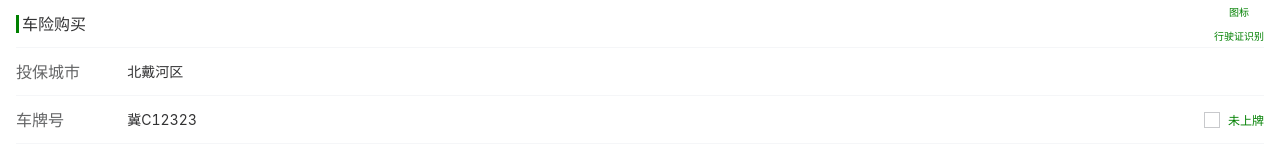
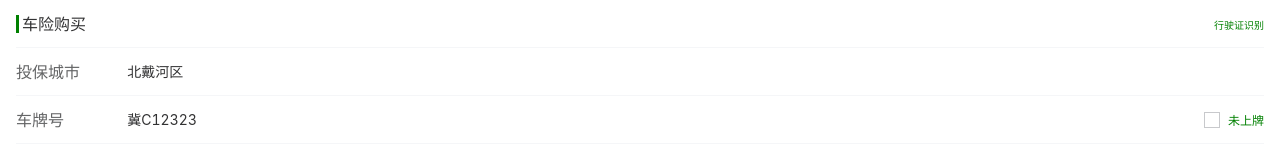
Before and after one commit to idoutec151016/idou-compontent, a Vue app in the folder idou-component/: page / in a window 1280 px wide. Shown: the top 158 px of the page. Built offline with nearby package versions, Linux system fonts and the light colour scheme.

Commit message:
style: 样式错误

```diff
--- a/idou-component/package.json
+++ b/idou-component/package.json
@@ -1,6 +1,6 @@
 {
   "name": "idou-component",
-  "version": "0.2.13",
+  "version": "0.2.15",
   "private": false,
   "main": "./dist/idou-component.common.js",
   "files": [
--- a/idou-component/src/App.vue
+++ b/idou-component/src/App.vue
@@ -2,7 +2,7 @@
   <div id="app">
     <idou-car-info :areas="areas" @update="updateCarInfo" theme-color="green" :data="carInfo">
       <div slot="icon">
-        图标
+        <!-- 图标 -->
       </div>
     </idou-car-info>
   </div>
--- a/idou-component/src/components/carInfo/index.vue
+++ b/idou-component/src/components/carInfo/index.vue
@@ -11,7 +11,7 @@
           <div class="driving-icon" :style="{ color: themeColor }" @click="showOcr = true">
             <i :class="orcIcon" v-show="orcIcon"></i>
             <slot name="icon"></slot>
-            <span>行驶证识别</span>
+            <span style="margin-top: 2px;">行驶证识别</span>
           </div>
         </div>
 
@@ -219,8 +219,11 @@
     }
   }
   .driving-icon-container {
+    height: 100%;
+    line-height: 14px;
     display: flex;
     justify-content: flex-end;
+    align-items: center;
   }
   .driving-icon {
     font-size: 10px;
```
Also changed, not shown: 1 other file (tests, documents, lock files or other folders).
